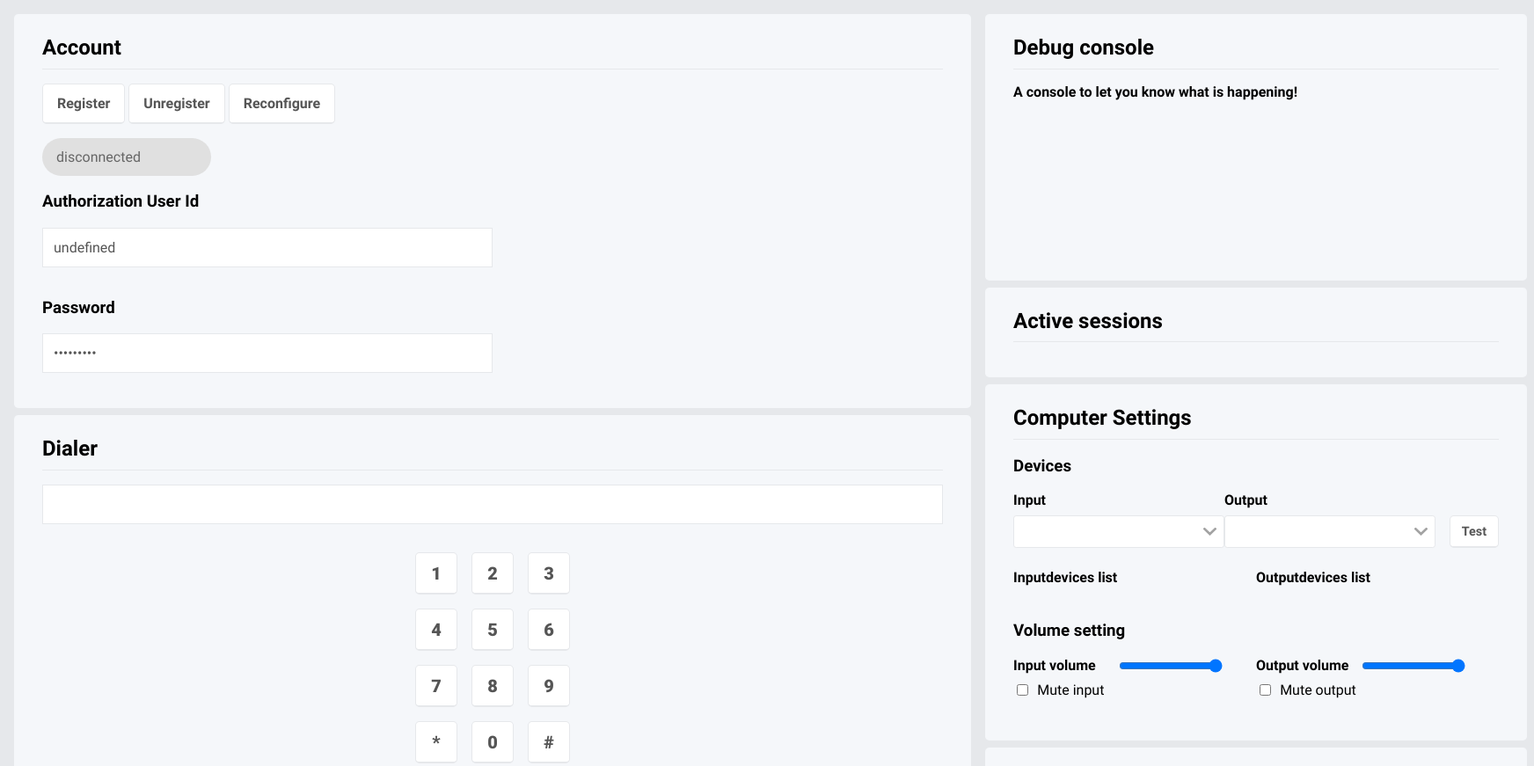
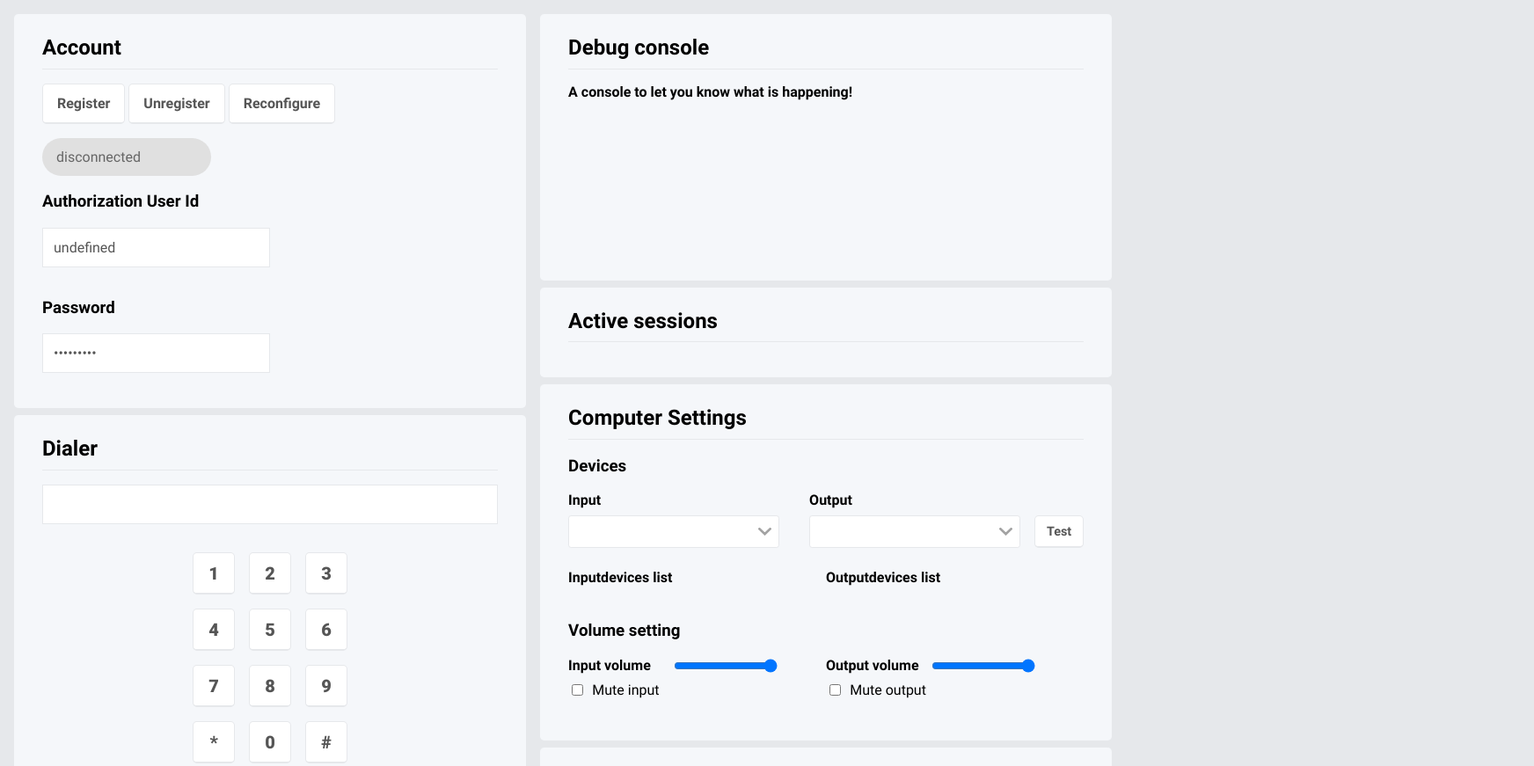
Before and after one commit to open-voip-alliance/WebphoneLib, a website with bundled scripts: page demo/index.html in a window 1280 px wide. Shown: the top 871 px of the page at 88% size, 1744 px wide, since content can reach past the window. Built offline with nearby package versions, Linux system fonts and the light colour scheme.

Commit message:
css changes to make the items fit the page better

```diff
--- a/demo/index.html
+++ b/demo/index.html
@@ -278,12 +278,12 @@
   </template>
 
   <template data-component="p-demo">
+    <div class="top-content">
       <div class="left-part">
         <c-voip-account></c-voip-account>
         <c-dialer></c-dialer>
         <c-contacts></c-contacts>
         <c-mos-values></c-mos-values>
-      <c-audio-visualiser></c-audio-visualiser>
       </div>
 
       <div class="right-part">
@@ -292,5 +292,10 @@
         <c-computer-settings></c-computer-settings>
         <c-publisher></c-publisher>
       </div>
+    </div>
+
+    <div class="bottom-content">
+      <c-audio-visualiser></c-audio-visualiser>
+    </div>
   </template>
 </html>
--- a/demo/styles/main.css
+++ b/demo/styles/main.css
@@ -59,15 +59,14 @@ input[type='password'] {
   color: #555;
   background-color: #fff;
   border: 1px solid #e6e8eb;
-  width: 100%;
+  width: 50%;
   padding: 0.75rem;
   margin-bottom: 1rem;
   box-sizing: border-box;
 }
 
-c-voip-account input[type='text'],
-c-voip-account input[type='password'] {
-  width: 50%;
+c-dialer input[type='text'] {
+  width: 100%;
 }
 
 h2 {
@@ -125,16 +124,13 @@ button.session-button:focus {
   color: #d45400;
 }
 
-p-demo {
+.top-content {
   display: flex;
 }
 
-.left-part {
-  flex: 1;
-}
-
+.left-part,
 .right-part {
-  flex: 1.5;
+  flex: auto;
 }
 
 .debug-console {
```
Lines whose indentation alone changed are shown as unchanged.
